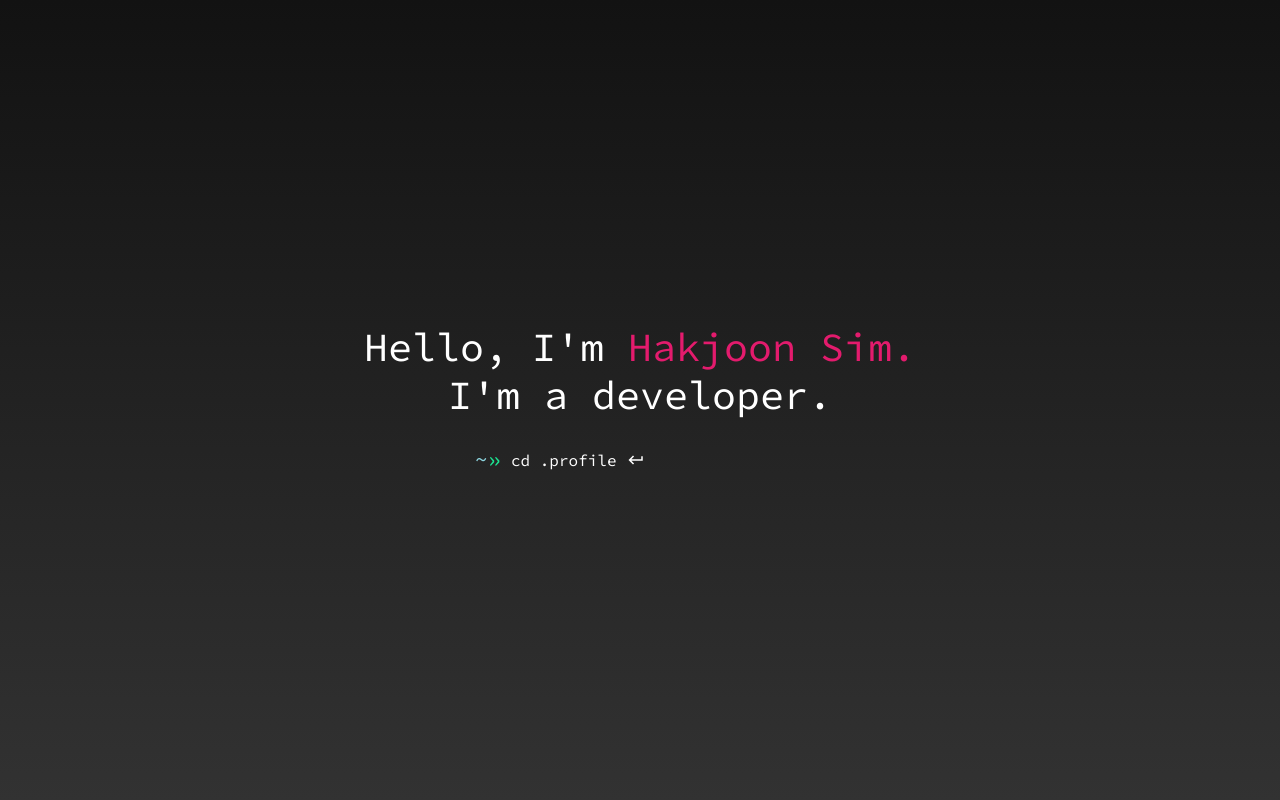
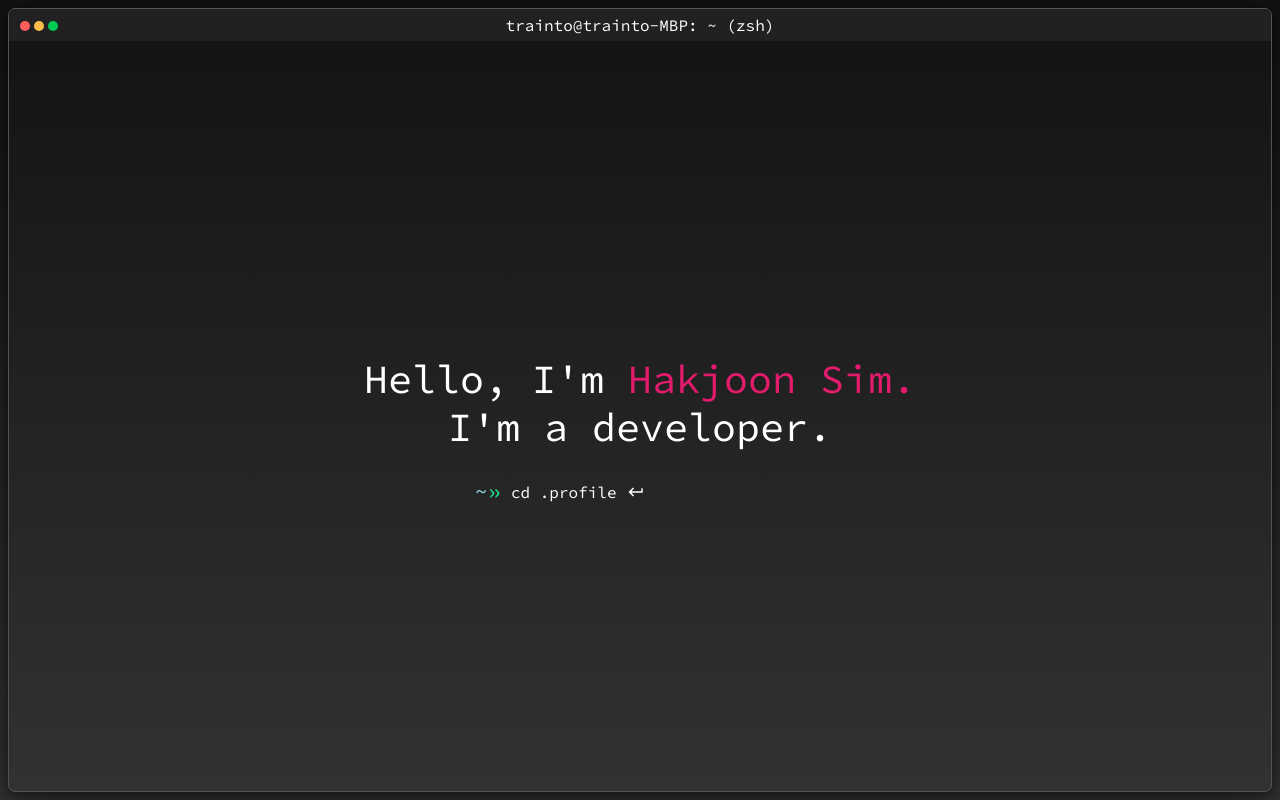
Before and after one commit to trainto/trainto.github.io, a React (Create React App) app: page / in a window 1280 px wide. Shown: the top 800 px of the page. Built offline with nearby package versions, Linux system fonts and the light colour scheme.

Commit message:
Revised header

```diff
--- a/src/components/header.css
+++ b/src/components/header.css
@@ -7,6 +7,51 @@ header {
   h1 {
     font-size: 1.5rem;;
   }
+}
+
+.terminal {
+  border: 1px solid #535353;
+  box-shadow: 0 14px 50px 0 rgba(0,0,0,0.38), 0 2px 10px 0 rgba(0,0,0,0.48);
+  border-radius: 7px;
+}
+
+.terminal-header {
+  height: 2rem;
+  line-height: 2rem;
+  text-align: left;
+  background-color: #212121;
+  border-top-left-radius: 7px;
+  border-top-right-radius: 7px;
+}
+
+.terminal-button-group {
+  display: inline-block;
+  margin: 0 11px;
+}
+
+.terminal-button {
+  display: inline-block;
+  width: 10px;
+  height: 10px;
+  border-radius: 50%;
+}
+
+.terminal-button.red {
+  background-color: #ff5c5c;
+}
+
+.terminal-button.yellow {
+  background-color: #ffbd4c;
+}
+
+.terminal-button.green {
+  background-color: #00ca56;
+}
+
+.terminal-title {
+  position: absolute;
+  left: 0;
+  right: 0;
 }
 
 span.typewriter {
--- a/src/components/header.tsx
+++ b/src/components/header.tsx
@@ -1,10 +1,10 @@
-import React, { useState, useEffect } from 'react';
-import './header.css';
+import React, { useState, useEffect } from "react";
+import "./header.css";
 
-const command = 'cd .profile';
+const command = "cd .profile";
 
 const Header = () => {
-  const [typings, setTypings] = useState('');
+  const [typings, setTypings] = useState("");
 
   useEffect(() => {
     setTimeout(() => {
@@ -13,8 +13,8 @@ const Header = () => {
   }, [typings.length]);
 
   const handleReturnClicked = () => {
-    const aboutSection = document.getElementById('about');
-    const nav = document.getElementById('nav-top');
+    const aboutSection = document.getElementById("about");
+    const nav = document.getElementById("nav-top");
     if (!aboutSection || !nav) {
       return;
     }
@@ -23,18 +23,26 @@ const Header = () => {
     window.scrollTo({
       top: aboutSectionTop - navHeight + window.pageYOffset,
       left: 0,
-      behavior: 'smooth'
+      behavior: "smooth"
     });
   };
 
   return (
-    <header
-      className="min-vh-100 d-flex justify-content-center align-items-center text-center scroll-area"
-      id="home"
-    >
+    <header className="vh-100 p-2 scroll-area" id="home">
+      <div className="h-100 terminal">
+        <div className="terminal-header d-flex">
+          <div className="terminal-button-group">
+            <span className="terminal-button red" />
+            <span className="terminal-button yellow ml-1" />
+            <span className="terminal-button green ml-1" />
+          </div>
+          <div className="terminal-title text-center">trainto@trainto-MBP: ~ (zsh)</div>
+        </div>
+        <div className="h-100 d-flex justify-content-center align-items-center text-center">
           <div className="flex-colum">
             <h1>
-          Hello, I&apos;m <span className="highlite-color">Hakjoon Sim.</span>
+              Hello, I&apos;m{" "}
+              <span className="highlite-color">Hakjoon Sim.</span>
               <br />
               I'm a developer.
             </h1>
@@ -48,13 +56,15 @@ const Header = () => {
                   id="btn-return"
                   type="image"
                   className={`ml-2 ${
-                command.length === typings.length ? 'show' : ''
+                    command.length === typings.length ? "show" : ""
                   }`}
                   src="/img/header-ic-return.png"
                   alt="return"
-              style={{ height: '18px' }}
+                  style={{ height: "18px" }}
                   onClick={handleReturnClicked}
                 />
+              </div>
+            </div>
           </div>
         </div>
       </div>
```
Lines whose indentation alone changed are shown as unchanged.
